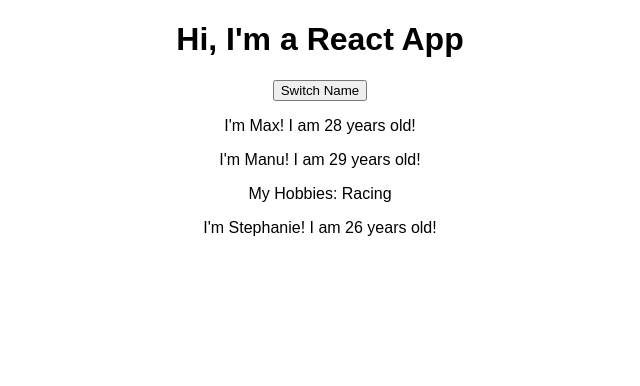
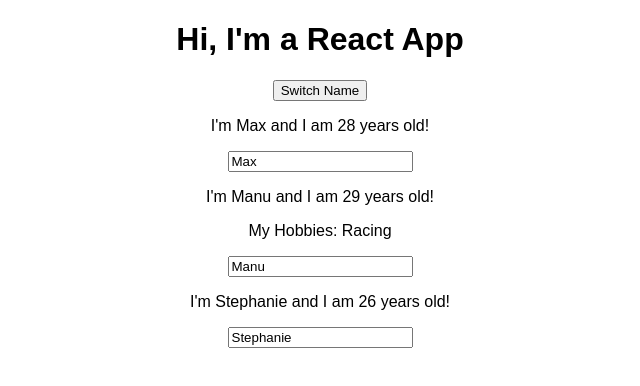
Before and after one commit to JelenaMarjanovic/react-complete-guide, a React (Create React App) app: page / in a window 1280 px wide. Shown: the top 386 px of the page, without its empty margins (320-960 px from the left). Built offline with nearby package versions, Linux system fonts and the light colour scheme.

Commit message:
State events: Passing method references and two way binding

```diff
--- a/src/App.js
+++ b/src/App.js
@@ -11,12 +11,22 @@ class App extends Component {
     ]
   };
 
-  switchNameHandler = () => {
+  switchNameHandler = newName => {
     this.setState({
       persons: [
-        { name: 'Maximilian', age: 28 },
+        { name: newName, age: 28 },
         { name: 'Manu', age: 29 },
         { name: 'Stephanie', age: 27 }
+      ]
+    });
+  };
+
+  nameChangeHandler = event => {
+    this.setState({
+      persons: [
+        { name: 'Max', age: 28 },
+        { name: event.target.value, age: 29 },
+        { name: 'Stephanie', age: 26 }
       ]
     });
   };
@@ -25,7 +35,9 @@ class App extends Component {
     return (
       <div className="App">
         <h1>Hi, I'm a React App</h1>
-        <button onClick={this.switchNameHandler}>Switch Name</button>
+        <button onClick={() => this.switchNameHandler('Maximilian')}>
+          Switch Name
+        </button>
         <Person
           name={this.state.persons[0].name}
           age={this.state.persons[0].age}
@@ -33,6 +45,8 @@ class App extends Component {
         <Person
           name={this.state.persons[1].name}
           age={this.state.persons[1].age}
+          click={this.switchNameHandler.bind(this, 'Max!')}
+          changed={this.nameChangeHandler}
         >
           My Hobbies: Racing
         </Person>
--- a/src/Person/Person.js
+++ b/src/Person/Person.js
@@ -3,10 +3,11 @@ import React from 'react';
 const Person = props => {
   return (
     <div>
-      <p>
-        I'm {props.name}! I am {props.age} years old!
+      <p onClick={props.click}>
+        I'm {props.name} and I am {props.age} years old!
       </p>
       <p>{props.children}</p>
+      <input type="text" defaultValue={props.name} onChange={props.changed} />
     </div>
   );
 };
```
Also changed, not shown: package.json (+12 -0 lines).
